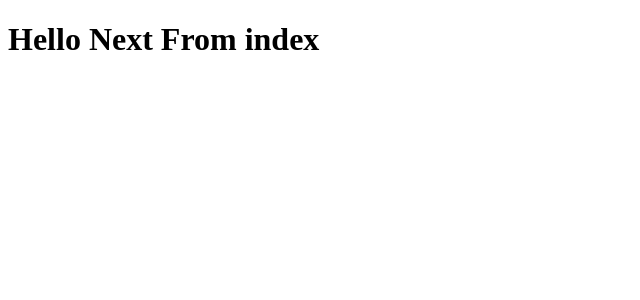
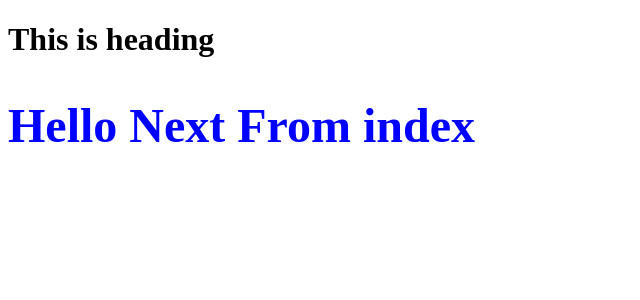
Before and after one commit to MdSamsuzzohaShayon/next.js-basic-to-advanced, a Next.js app: page / in a window 1280 px wide. Shown: the top 300 px of the page, without its empty margins (0-640 px from the left). Built offline with nearby package versions, Linux system fonts and the light colour scheme.

Commit message:
styled jsx

```diff
--- a/pages/index.tsx
+++ b/pages/index.tsx
@@ -1,3 +1,32 @@
+function Heading(props) {
+  const variables = Math.random() > 0.5 ? "green": "blue";
+  return (
+    <div>
+      {/* INSPECT ELEMENT TO SEE NEXT IS ADDING A CLASS IN EVERY ELEMENT  */}
+      <h1>{props.heading}</h1>
+      {/* https://nextjs.org/blog/styling-next-with-styled-jsx */}
+      {/* <style jsx>
+        {`
+          h1{
+            color: green;
+            font-size: 3rem;
+          }
+        `}
+      </style> */}
+
+      <style jsx global>
+        {`
+          h2{
+            color: ${variables};
+            font-size: 3rem;
+          }
+        `}
+      </style>
+    </div>
+  );
+}
+
+
 export default function Home(props) {
 
   // WE CAN FIND THIS H1 TAG AS PAGE SOURCE
@@ -6,6 +35,10 @@ export default function Home(props) {
 
   // WE WILL NOT GET INFORMATIONS REGARDING ON CLICK METHOD OR JAVASCRIPT IN PAGE SOURCE
   return (
-    <h1 onClick={()=>alert("hello from alert")}>Hello Next From index</h1>
+    <div>
+      <Heading heading="This is heading" />
+      <h2 className="title" onClick={() => alert("hello from alert")}>Hello Next From index</h2>
+
+    </div>
   )
 }
```
